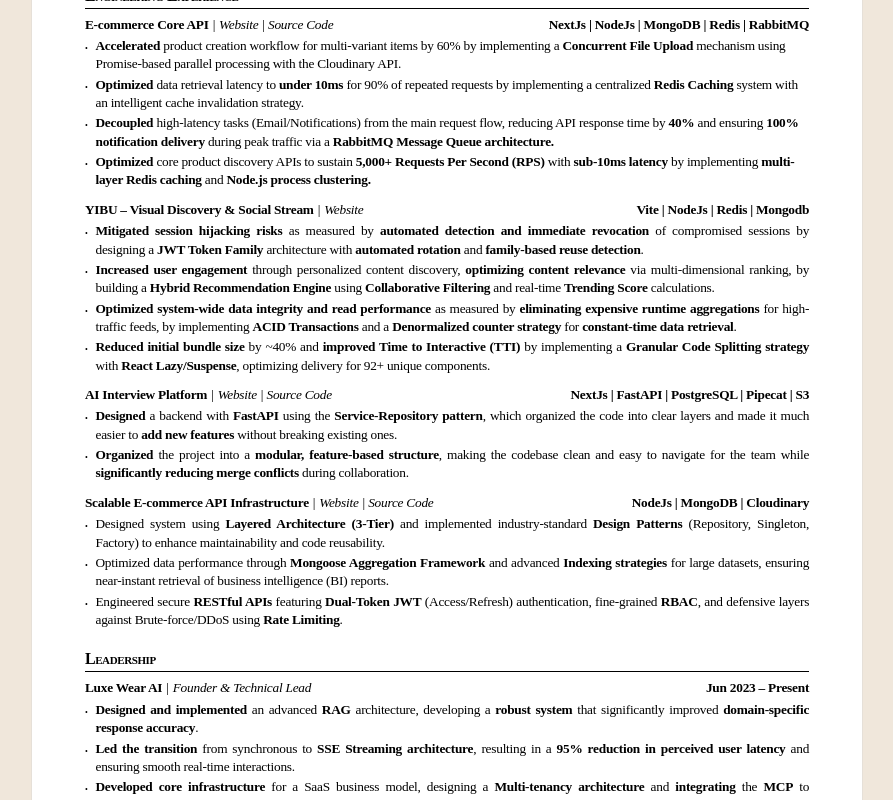
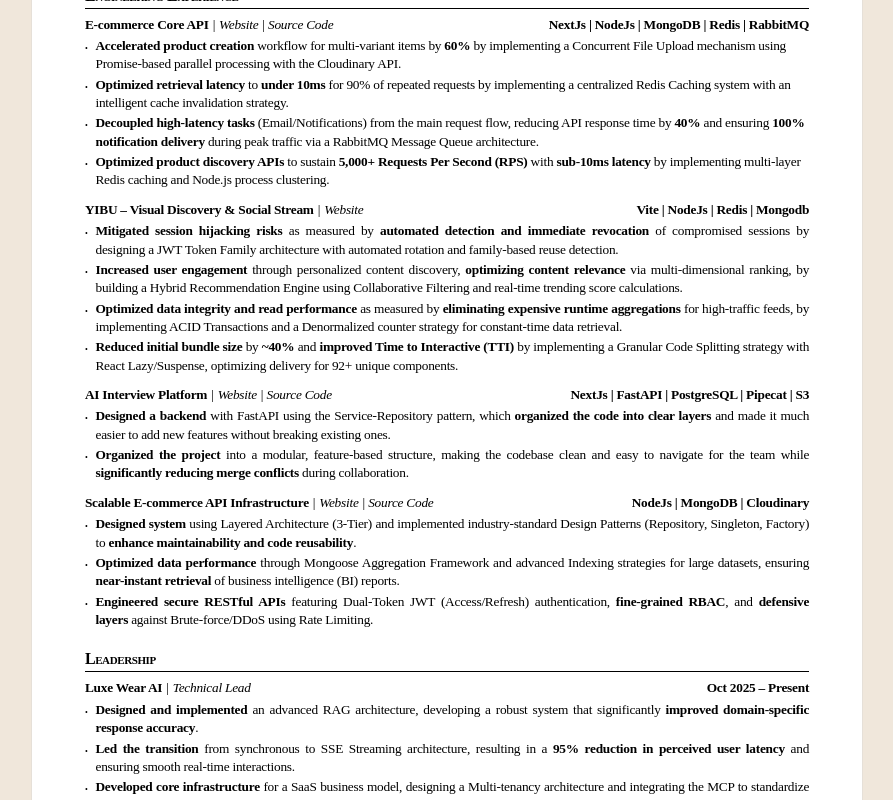
Before and after one commit to cyhinverse/profile, a React (Vite) app: page /resume in a window 1280 px wide. Shown: the part 420-1220 px from the top of the page, without its empty margins (193-1086 px from the left). Built offline with nearby package versions, Linux system fonts and the light colour scheme.

Commit message:
update:: .

```diff
--- a/src/pages/Resume.tsx
+++ b/src/pages/Resume.tsx
@@ -165,22 +165,18 @@
                   </span>
                   <span>
                     <span className="font-bold">
-                      Accelerated
+                      Accelerated product creation
                     </span>{' '}
-                    <span>
-                      product creation workflow
-                      for multi-variant items by
-                      60% by implementing a
+                    workflow for multi-variant
+                    items by{' '}
+                    <span className="font-bold">
+                      60%
                     </span>{' '}
-                    <span className="font-bold">
-                      Concurrent File Upload
-                    </span>{' '}
-                    <span>
-                      mechanism using
-                      Promise-based parallel
-                      processing with the
-                      Cloudinary API.
-                    </span>
+                    by implementing a Concurrent
+                    File Upload mechanism using
+                    Promise-based parallel
+                    processing with the Cloudinary
+                    API.
                   </span>
                 </li>
                 <li className="flex text-[10pt] leading-snug">
@@ -189,27 +185,17 @@
                   </span>
                   <span>
                     <span className="font-bold">
-                      Optimized
+                      Optimized retrieval latency
                     </span>{' '}
-                    <span>
-                      data retrieval latency to
-                    </span>{' '}
+                    to{' '}
                     <span className="font-bold">
                       under 10ms
                     </span>{' '}
-                    <span>
-                      for 90% of repeated requests
-                      by implementing a
-                      centralized
-                    </span>{' '}
-                    <span className="font-bold">
-                      Redis Caching
-                    </span>
-                    <span>
-                      {' '}
-                      system with an intelligent
-                      cache invalidation strategy.
-                    </span>
+                    for 90% of repeated requests
+                    by implementing a centralized
+                    Redis Caching system with an
+                    intelligent cache invalidation
+                    strategy.
                   </span>
                 </li>
                 <li className="flex text-[10pt] leading-snug">
@@ -218,29 +204,21 @@
                   </span>
                   <span>
                     <span className="font-bold">
-                      Decoupled
+                      Decoupled high-latency tasks
                     </span>{' '}
-                    <span>
-                      high-latency tasks
-                      (Email/Notifications) from
-                      the main request flow,
-                      reducing API response time
-                      by
-                    </span>{' '}
+                    (Email/Notifications) from the
+                    main request flow, reducing
+                    API response time by{' '}
                     <span className="font-bold">
                       40%
                     </span>{' '}
-                    <span>and ensuring</span>{' '}
+                    and ensuring{' '}
                     <span className="font-bold">
                       100% notification delivery
                     </span>{' '}
-                    <span>
-                      during peak traffic via a
-                    </span>{' '}
-                    <span className="font-bold">
-                      RabbitMQ Message Queue
-                      architecture.
-                    </span>
+                    during peak traffic via a
+                    RabbitMQ Message Queue
+                    architecture.
                   </span>
                 </li>
                 <li className="flex text-[10pt] leading-snug">
@@ -249,28 +227,21 @@
                   </span>
                   <span>
                     <span className="font-bold">
-                      Optimized
+                      Optimized product discovery
+                      APIs
                     </span>{' '}
-                    <span>
-                      core product discovery APIs
-                      to sustain
-                    </span>{' '}
+                    to sustain{' '}
                     <span className="font-bold">
                       5,000+ Requests Per Second
                       (RPS)
                     </span>{' '}
-                    <span>with</span>{' '}
+                    with{' '}
                     <span className="font-bold">
                       sub-10ms latency
                     </span>{' '}
-                    <span>by implementing</span>{' '}
-                    <span className="font-bold">
-                      multi-layer Redis caching
-                    </span>{' '}
-                    <span>and</span>{' '}
-                    <span className="font-bold">
-                      Node.js process clustering.
-                    </span>
+                    by implementing multi-layer
+                    Redis caching and Node.js
+                    process clustering.
                   </span>
                 </li>
               </ul>
@@ -308,19 +279,10 @@
                       immediate revocation
                     </span>{' '}
                     of compromised sessions by
-                    designing a{' '}
-                    <span className="font-bold">
-                      JWT Token Family
-                    </span>{' '}
-                    architecture with{' '}
-                    <span className="font-bold">
-                      automated rotation
-                    </span>{' '}
-                    and{' '}
-                    <span className="font-bold">
-                      family-based reuse detection
-                    </span>
-                    .
+                    designing a JWT Token Family
+                    architecture with automated
+                    rotation and family-based
+                    reuse detection.
                   </span>
                 </li>
                 <li className="flex text-[10pt] leading-snug">
@@ -337,18 +299,10 @@
                       optimizing content relevance
                     </span>{' '}
                     via multi-dimensional ranking,
-                    by building a{' '}
-                    <span className="font-bold">
-                      Hybrid Recommendation Engine
-                    </span>{' '}
-                    using{' '}
-                    <span className="font-bold">
-                      Collaborative Filtering
-                    </span>{' '}
-                    and real-time{' '}
-                    <span className="font-bold">
-                      Trending Score
-                    </span>{' '}
+                    by building a Hybrid
+                    Recommendation Engine using
+                    Collaborative Filtering and
+                    real-time trending score
                     calculations.
                   </span>
                 </li>
@@ -358,9 +312,8 @@
                   </span>
                   <span className="text-justify">
                     <span className="font-bold">
-                      Optimized system-wide data
-                      integrity and read
-                      performance
+                      Optimized data integrity and
+                      read performance
                     </span>{' '}
                     as measured by{' '}
                     <span className="font-bold">
@@ -368,20 +321,10 @@
                       runtime aggregations
                     </span>{' '}
                     for high-traffic feeds, by
-                    implementing{' '}
-                    <span className="font-bold">
-                      ACID Transactions
-                    </span>{' '}
-                    and a{' '}
-                    <span className="font-bold">
-                      Denormalized counter
-                      strategy
-                    </span>{' '}
-                    for{' '}
-                    <span className="font-bold">
-                      constant-time data retrieval
-                    </span>
-                    .
+                    implementing ACID Transactions
+                    and a Denormalized counter
+                    strategy for constant-time
+                    data retrieval.
                   </span>
                 </li>
                 <li className="flex text-[10pt] leading-snug">
@@ -392,21 +335,19 @@
                     <span className="font-bold">
                       Reduced initial bundle size
                     </span>{' '}
-                    by ~40% and{' '}
+                    by{' '}
+                    <span className="font-bold">
+                      ~40%
+                    </span>{' '}
+                    and{' '}
                     <span className="font-bold">
                       improved Time to Interactive
                       (TTI)
                     </span>{' '}
-                    by implementing a{' '}
-                    <span className="font-bold">
-                      Granular Code Splitting
-                      strategy
-                    </span>{' '}
-                    with{' '}
-                    <span className="font-bold">
-                      React Lazy/Suspense
-                    </span>
-                    , optimizing delivery for 92+
+                    by implementing a Granular
+                    Code Splitting strategy with
+                    React Lazy/Suspense,
+                    optimizing delivery for 92+
                     unique components.
                   </span>
                 </li>
@@ -436,24 +377,18 @@
                   </span>
                   <span className="text-justify">
                     <span className="font-bold">
-                      Designed
+                      Designed a backend
                     </span>{' '}
-                    a backend with{' '}
+                    with FastAPI using the
+                    Service-Repository pattern,
+                    which{' '}
                     <span className="font-bold">
-                      FastAPI
+                      organized the code into
+                      clear layers
                     </span>{' '}
-                    using the{' '}
-                    <span className="font-bold">
-                      Service-Repository pattern
-                    </span>
-                    , which organized the code
-                    into clear layers and made it
-                    much easier to{' '}
-                    <span className="font-bold">
-                      add new features
-                    </span>{' '}
-                    without breaking existing
-                    ones.
+                    and made it much easier to add
+                    new features without breaking
+                    existing ones.
                   </span>
                 </li>
                 <li className="flex text-[10pt] leading-snug">
@@ -462,16 +397,12 @@
                   </span>
                   <span className="text-justify">
                     <span className="font-bold">
-                      Organized
+                      Organized the project
                     </span>{' '}
-                    the project into a{' '}
-                    <span className="font-bold">
-                      modular, feature-based
-                      structure
-                    </span>
-                    , making the codebase clean
-                    and easy to navigate for the
-                    team while{' '}
+                    into a modular, feature-based
+                    structure, making the codebase
+                    clean and easy to navigate for
+                    the team while{' '}
                     <span className="font-bold">
                       significantly reducing merge
                       conflicts
@@ -504,20 +435,19 @@
                     •
                   </span>
                   <span className="text-justify">
-                    Designed system using{' '}
                     <span className="font-bold">
-                      Layered Architecture
-                      (3-Tier)
+                      Designed system
                     </span>{' '}
-                    and implemented
-                    industry-standard{' '}
+                    using Layered Architecture
+                    (3-Tier) and implemented
+                    industry-standard Design
+                    Patterns (Repository,
+                    Singleton, Factory) to{' '}
                     <span className="font-bold">
-                      Design Patterns
-                    </span>{' '}
-                    (Repository, Singleton,
-                    Factory) to enhance
-                    maintainability and code
-                    reusability.
+                      enhance maintainability and
+                      code reusability
+                    </span>
+                    .
                   </span>
                 </li>
                 <li className="flex text-[10pt] leading-snug">
@@ -525,19 +455,17 @@
                     •
                   </span>
                   <span className="text-justify">
-                    Optimized data performance
-                    through{' '}
                     <span className="font-bold">
-                      Mongoose Aggregation
-                      Framework
+                      Optimized data performance
                     </span>{' '}
-                    and advanced{' '}
+                    through Mongoose Aggregation
+                    Framework and advanced
+                    Indexing strategies for large
+                    datasets, ensuring{' '}
                     <span className="font-bold">
-                      Indexing strategies
+                      near-instant retrieval
                     </span>{' '}
-                    for large datasets, ensuring
-                    near-instant retrieval of
-                    business intelligence (BI)
+                    of business intelligence (BI)
                     reports.
                   </span>
                 </li>
@@ -546,25 +474,22 @@
                     •
                   </span>
                   <span className="text-justify">
-                    Engineered secure{' '}
                     <span className="font-bold">
-                      RESTful APIs
+                      Engineered secure RESTful
+                      APIs
                     </span>{' '}
-                    featuring{' '}
+                    featuring Dual-Token JWT
+                    (Access/Refresh)
+                    authentication,{' '}
                     <span className="font-bold">
-                      Dual-Token JWT
+                      fine-grained RBAC
+                    </span>
+                    , and{' '}
+                    <span className="font-bold">
+                      defensive layers
                     </span>{' '}
-                    (Access/Refresh)
-                    authentication, fine-grained{' '}
-                    <span className="font-bold">
-                      RBAC
-                    </span>
-                    , and defensive layers against
-                    Brute-force/DDoS using{' '}
-                    <span className="font-bold">
-                      Rate Limiting
-                    </span>
-                    .
+                    against Brute-force/DDoS using
+                    Rate Limiting.
                   </span>
                 </li>
               </ul>
@@ -588,11 +513,11 @@
                 </span>
                 <span className="mx-1">|</span>
                 <span className="italic">
-                  Founder & Technical Lead
+                  Technical Lead
                 </span>
               </div>
               <span className="font-bold text-[10pt]">
-                Jun 2023 – Present
+                Oct 2025 – Present
               </span>
             </div>
             <ul className="list-none space-y-0.5">
@@ -604,20 +529,12 @@
                   <span className="font-bold">
                     Designed and implemented
                   </span>{' '}
-                  an advanced{' '}
+                  an advanced RAG architecture,
+                  developing a robust system that
+                  significantly{' '}
                   <span className="font-bold">
-                    RAG
-                  </span>{' '}
-                  architecture, developing a
-                  <span className="font-bold">
-                    {' '}
-                    robust system
-                  </span>{' '}
-                  that significantly improved
-                  <span className="font-bold">
-                    {' '}
-                    domain-specific response
-                    accuracy
+                    improved domain-specific
+                    response accuracy
                   </span>
                   .
                 </span>
@@ -630,11 +547,9 @@
                   <span className="font-bold">
                     Led the transition
                   </span>{' '}
-                  from synchronous to{' '}
-                  <span className="font-bold">
-                    SSE Streaming architecture
-                  </span>
-                  , resulting in a{' '}
+                  from synchronous to SSE
+                  Streaming architecture,
+                  resulting in a{' '}
                   <span className="font-bold">
                     95% reduction in perceived
                     user latency
@@ -652,20 +567,10 @@
                     Developed core infrastructure
                   </span>{' '}
                   for a SaaS business model,
-                  designing a{' '}
-                  <span className="font-bold">
-                    Multi-tenancy architecture
-                  </span>{' '}
-                  and{' '}
-                  <span className="font-bold">
-                    integrating
-                  </span>{' '}
-                  the{' '}
-                  <span className="font-bold">
-                    MCP
-                  </span>{' '}
-                  to standardize intelligent tool
-                  integrations.
+                  designing a Multi-tenancy
+                  architecture and integrating the
+                  MCP to standardize intelligent
+                  tool integrations.
                 </span>
               </li>
             </ul>
```
